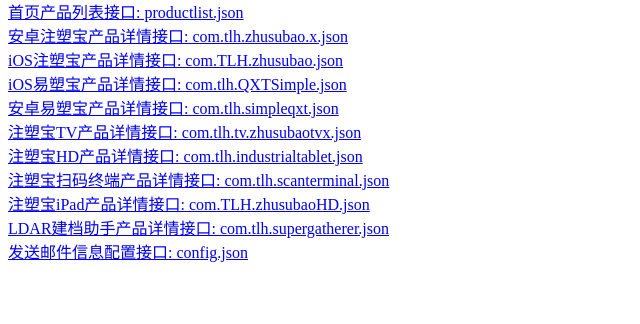
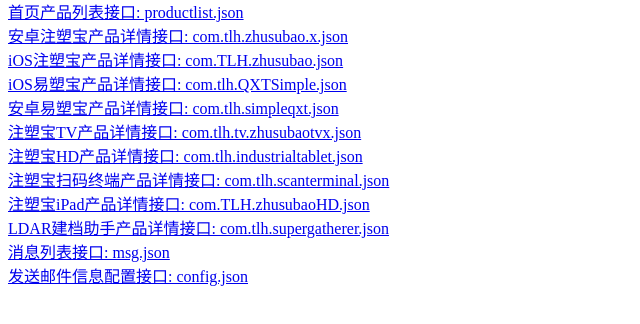
Before and after one commit to ouyiteam/api, a plain HTML site: page index.html in a window 1280 px wide. Shown: the part 206-530 px from the top of the page, without its empty margins (0-640 px from the left). Drawn offline with Linux system fonts and the light colour scheme.

```diff
--- a/index.html
+++ b/index.html
@@ -79,6 +79,10 @@
 
 
 
+      <a href="https://ouyiteam.github.io/api/msg/msg.json" target="_blank">
+          消息列表接口:
+          msg.json
+      </a><br/>
 
       <a href="https://ouyiteam.github.io/api/config.json" target="_blank">
           发送邮件信息配置接口:
```
Also changed, not shown: imgs/logo/ysb.png, imgs/logo/ysb3.png, imgs/logo/zsbHD.png, 3 other files.
